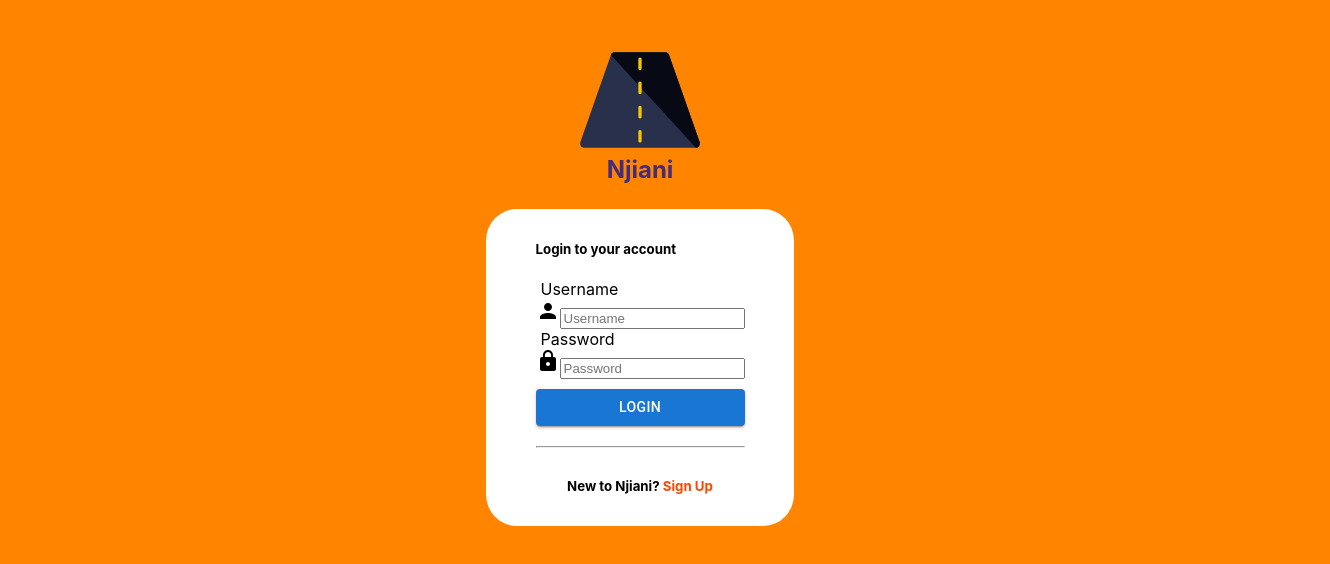
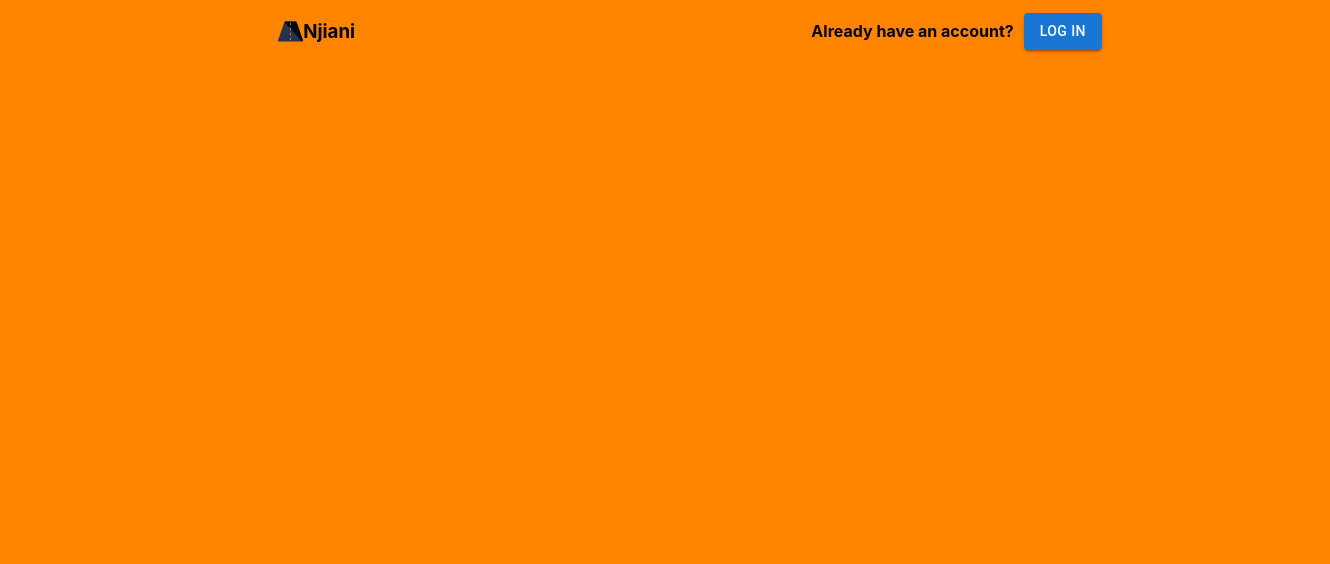
Before and after one commit to kevinkirotichkibet/Login, a React (Create React App) app: page / in a window 1280 px wide. Shown: the top 564 px of the page, 1330 px wide, since content can reach past the window. Built offline with nearby package versions, Linux system fonts and the light colour scheme.

Commit message:
Signup header added

```diff
--- a/src/App.jsx
+++ b/src/App.jsx
@@ -1,10 +1,12 @@
 // import { Login } from '@mui/icons-material';
 import './App.css';
-import Login from './pages/login/Login';
+// import HeaderSignUp from './components/header/HeaderSignUp';
+// import Login from './pages/login/Login';
+import SignUp from './pages/signUp/SignUp';
 
 function App() {
   return (
-      <Login  />
+      <SignUp />
 
 
 
--- a/src/components/header/HeaderSignUp.jsx
+++ b/src/components/header/HeaderSignUp.jsx
@@ -1,17 +1,32 @@
 import React from 'react'
 import './headerSignUp.css'
 
+import Button from '@mui/material/Button';
 import Logo from './../../assets/road_logo.svg'
 
 
 export default function HeaderSignUp() {
   return (
-    <>
-        <div className="headerSignupWrapper">
-            <div className="headerContainerLeft"></div>
-            .header
+
+        <div className="header">
+
+            <div className="headerSignupWrapper">
+                <div className="headerContainerLeft">
+                    <div className="headerLogoContainer">
+                        <img src={Logo} alt="" className="headerLogoImage" />
+                        <h3 className="headerTitle">Njiani</h3>
+                    </div>
+                </div>
+                <div className="headerContainerRight">
+                    <div className="headerAlreadyContainer">
+                        <h4 className="alreadyHaveAccount">Already have an account?</h4>
+                        <Button className='loginButton' variant='contained' >Log in</Button>
+                    </div>
+                </div>
+            </div>
         </div>
 
-    </>
-  )
+
+
+    )
 }
--- a/src/components/header/headerSignUp.css
+++ b/src/components/header/headerSignUp.css
@@ -0,0 +1,45 @@
+
+.headerSignupWrapper{
+    /* margin: 10px 10; */
+    /* margin-top: 70px; */
+    /* position: relative; */
+    display: flex;
+    flex-direction: row;;
+    /* height: 10%;  */
+    width: 100%;
+    justify-content: space-around;
+    margin: 0 50px 0 50px;
+}
+.headerContainerLeft{
+    /* height: 10px; */
+    display: flex;
+    /* flex-direction: row; */
+    justify-content: start;
+
+
+}
+.headerLogoContainer{
+    /* height: 4px; */
+    display: flex;
+    justify-content: start;
+    align-items: center;
+}
+.headerLogoImage{
+    display: flex;
+    height: 25px;
+}
+.headerContainerRight{
+    display: flex;
+    flex-direction: row;
+    align-items: center;
+    justify-content: end;
+}
+.headerAlreadyContainer{
+    display: flex;
+    flex-direction: row;
+    justify-content: end;
+    align-items: center;
+}
+.alreadyHaveAccount{
+    padding-right: 10px;
+}
--- a/src/pages/signUp/SignUp.jsx
+++ b/src/pages/signUp/SignUp.jsx
@@ -1,11 +1,12 @@
 import React from 'react'
 import './signUp.css'
+import HeaderSignUp from '../../components/header/HeaderSignUp'
 
 
 export default function SignUp() {
   return (
     <div>
-      SignUp Page ...
+      <HeaderSignUp/>
     </div>
   )
 }
```
Also changed, not shown: 1 other file (tests, documents, lock files or other folders).
